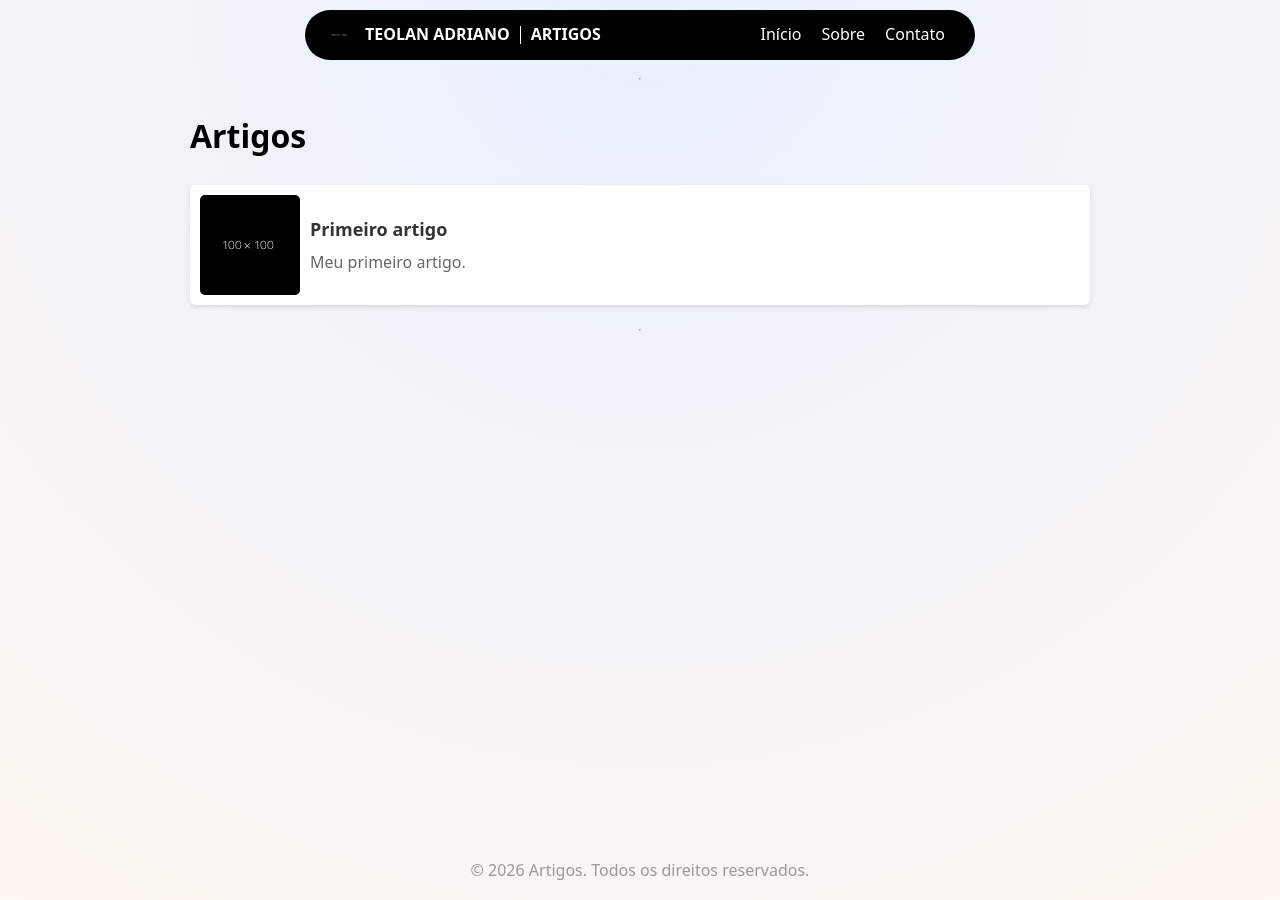
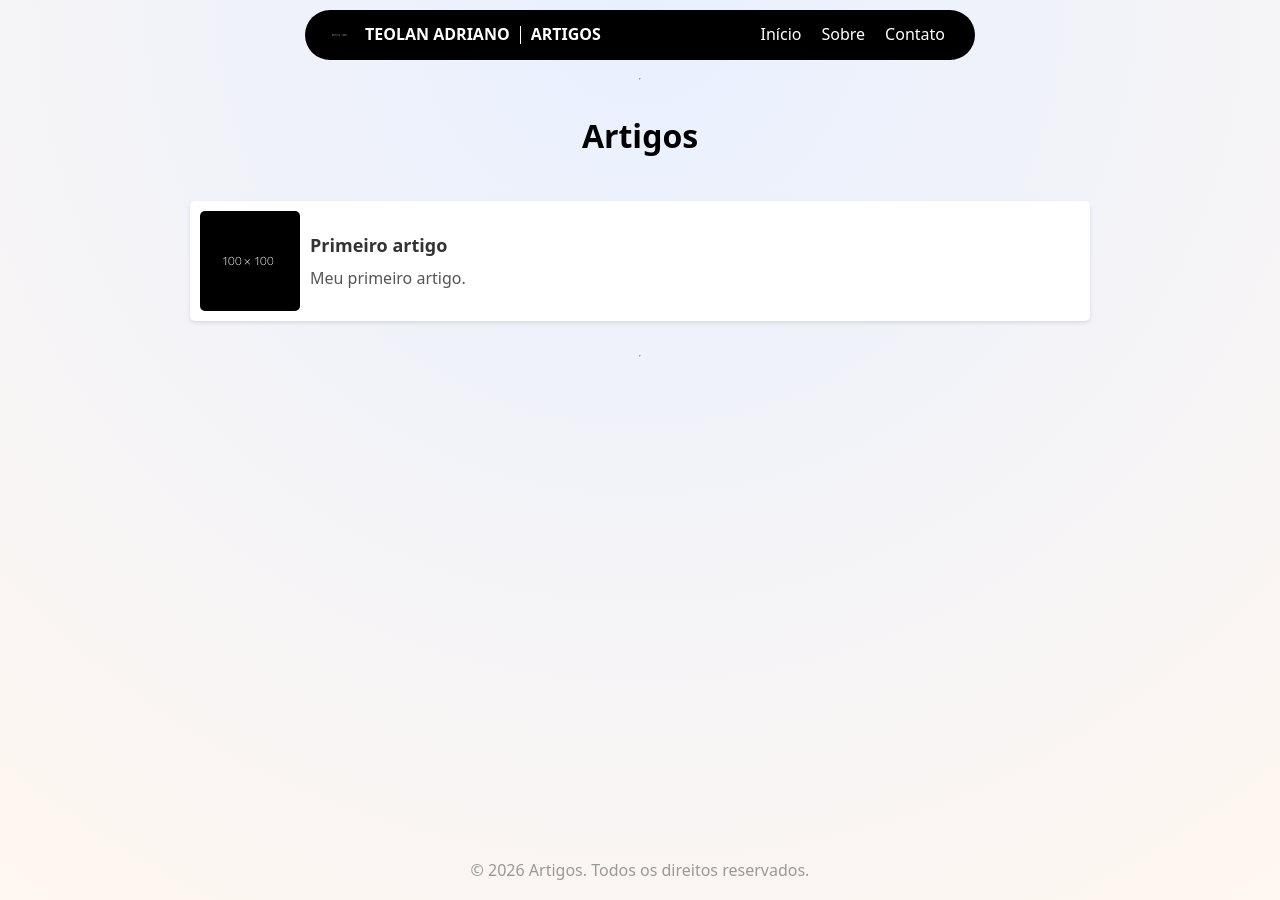
Before and after one commit to teolanadriano/artigos, a Jekyll site: the page built from index.html, in a window 1280 px wide. Built offline with Jekyll 4.4.1, drawn with Linux system fonts in a browser that asks for light colours.

Commit message:
feat: Mudanças na visualização do site, estrutura dos artigos e CSS.

```diff
--- a/_layouts/default.html
+++ b/_layouts/default.html
@@ -10,9 +10,9 @@
 
 <body>
       {% include navbar.html %}
-      <main>
+
       {{ content }}
-      </main>
+
       {% include footer.html %}
 </body>
 </html>
--- a/assets/css/style.css
+++ b/assets/css/style.css
@@ -9,6 +9,7 @@
     display: flex;
     flex-direction: column;
     justify-content: center;
+    align-items: center;
 }
 
 nav{
@@ -18,7 +19,6 @@
     background-color: black;
     display: flex;
     flex-direction: row;
-    justify-content: space-between;
     margin: 10px auto;
     padding: 0 20px;
     align-items: center;
@@ -65,6 +65,36 @@
 
 article{
     margin-bottom: 50px;
+    width: 680px;
+}
+article p{
+    margin-bottom: 10px;
+    font-size: 18px;
+}
+
+.artigoHead{
+    margin-bottom: 20px;
+}
+.artigoHead h1{
+    font-size: 40px;
+    margin-bottom: 5px;
+}
+.artigoHead h2{
+    font-size: 20px;
+    margin-bottom: 5px;
+    color: #555;
+    font-weight: normal;
+}
+.artigoHead--mais{
+    display: flex;
+    flex-direction: row;
+    gap: 10px;
+    font-size: 14px;
+    color: #555;
+}
+.artigoHead--mais-p{
+    margin: 0;
+    font-size: 14px;
 }
 
 pre{
@@ -76,12 +106,13 @@
     max-width: 100%;
 }
 
-ul {
-    list-style-type: none;
+.listaArtigos {
+    list-style: none;
     padding: 0;
+    width: 100%;
 }
 
-li {
+.listaArtigos li {
     margin-bottom: 10px;
 }
 
@@ -118,7 +149,7 @@
 
 .artigoCard-text p {
     margin: 5px 0 0;
-    color: #666;
+    color: #555;
 }
 
 footer {
--- a/index.html
+++ b/index.html
@@ -5,7 +5,7 @@
 
 <h1>Artigos</h1>
 
-<ul>
+<ul class="listaArtigos">
     {% assign artigos = site.artigos | sort: "date" | reverse %}
     {% for artigo in artigos %}
     <li>
```
Also changed, not shown: _layouts/article.html (+7 -2 lines).
